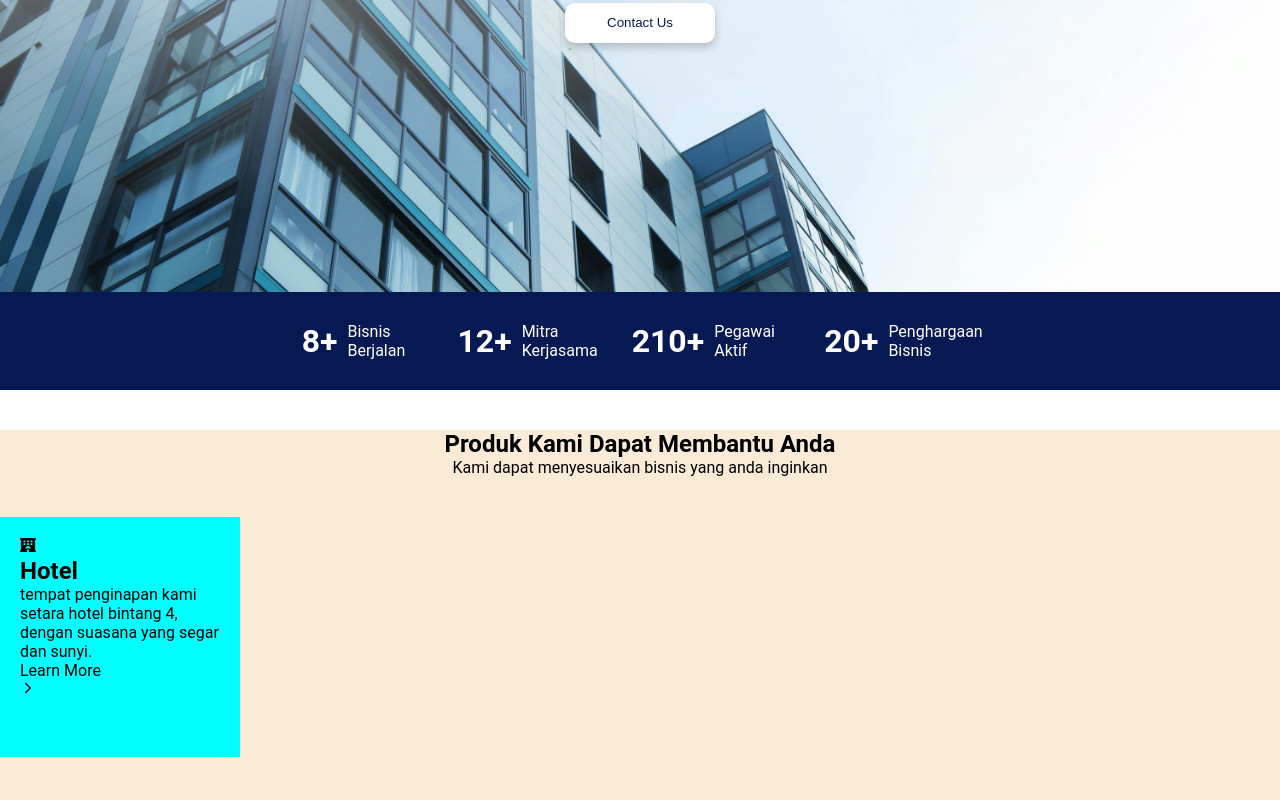
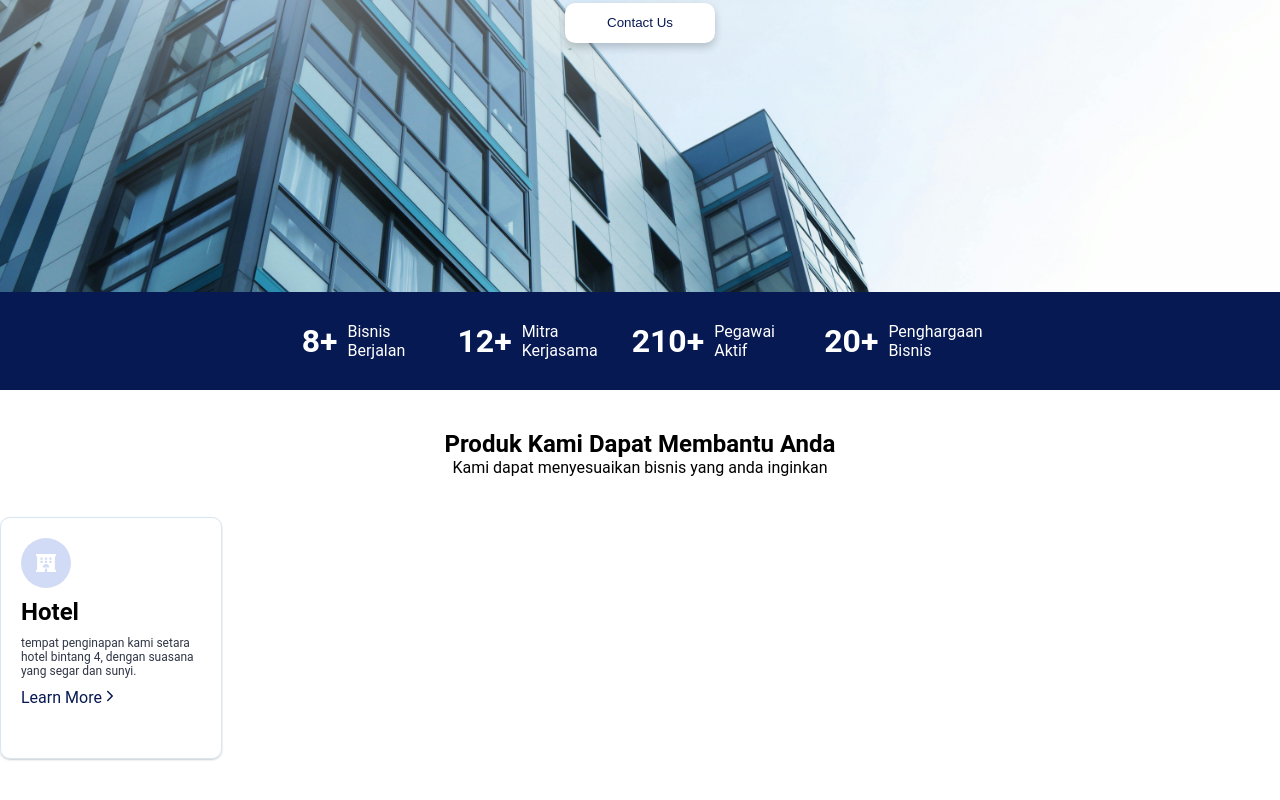
Before and after one commit to fhanif2010/PusatBisnis, a React (Vite) app: page / in a window 1280 px wide. Shown: the part 428-1228 px from the top of the page. Built offline with nearby package versions, Linux system fonts and the light colour scheme.

Commit message:
Update Product Home

```diff
--- a/src/pages/home/home.css
+++ b/src/pages/home/home.css
@@ -71,7 +71,6 @@
 }
 
 .home-product {
-    background-color: antiquewhite;
     display: flex;
     flex-direction: column;
     height: 100vh;
@@ -83,8 +82,43 @@
 }
 
 .home-cardProduct .card {
-    width: 200px;
+    width: 180px;
     height: 200px;
-    background-color: aqua;
     padding: 20px;
+    border-radius: 10px;
+    border: 0.5px solid var(--color2);
+    box-shadow: 0 1px 2px 0 rgba(0, 0, 0, 0.2);;
 }
+
+.home-cardProduct .card .icon {
+    background-color: rgba(51, 93, 209, 0.219);
+    width: 50px;
+    height: 50px;
+    display: flex;
+    align-items: center;
+    justify-content: center;
+    font-size: 20px;
+    color: white;
+    border-radius: 50px;
+    margin-bottom: 10px;
+}
+
+.home-cardProduct .card .detail {
+    h2 {
+        margin-bottom: 10px;
+    }
+    p {
+        font-size: 12px;
+        color: #2F3645;
+    }
+    margin-bottom: 10px;
+}
+
+.home-cardProduct .card .action {
+    display: flex;
+    color: var(--color1);
+}
+
+.home-cardProduct .card .action:hover {
+    cursor: pointer;
+}
--- a/src/pages/home/home.jsx
+++ b/src/pages/home/home.jsx
@@ -56,14 +56,14 @@ function Home() {
         </div>
         <div className='home-cardProduct'>
           <div className='card'>
-            <div>
+            <div className='icon'>
               <FaHotel />
             </div>
-            <div>
+            <div className='detail'>
               <h2>Hotel</h2>
               <p>tempat penginapan kami setara hotel bintang 4, dengan suasana yang segar dan sunyi.</p>
             </div>
-            <div>
+            <div className='action'>
               <p>Learn More</p>
               <IoIosArrowForward />
             </div>
```
